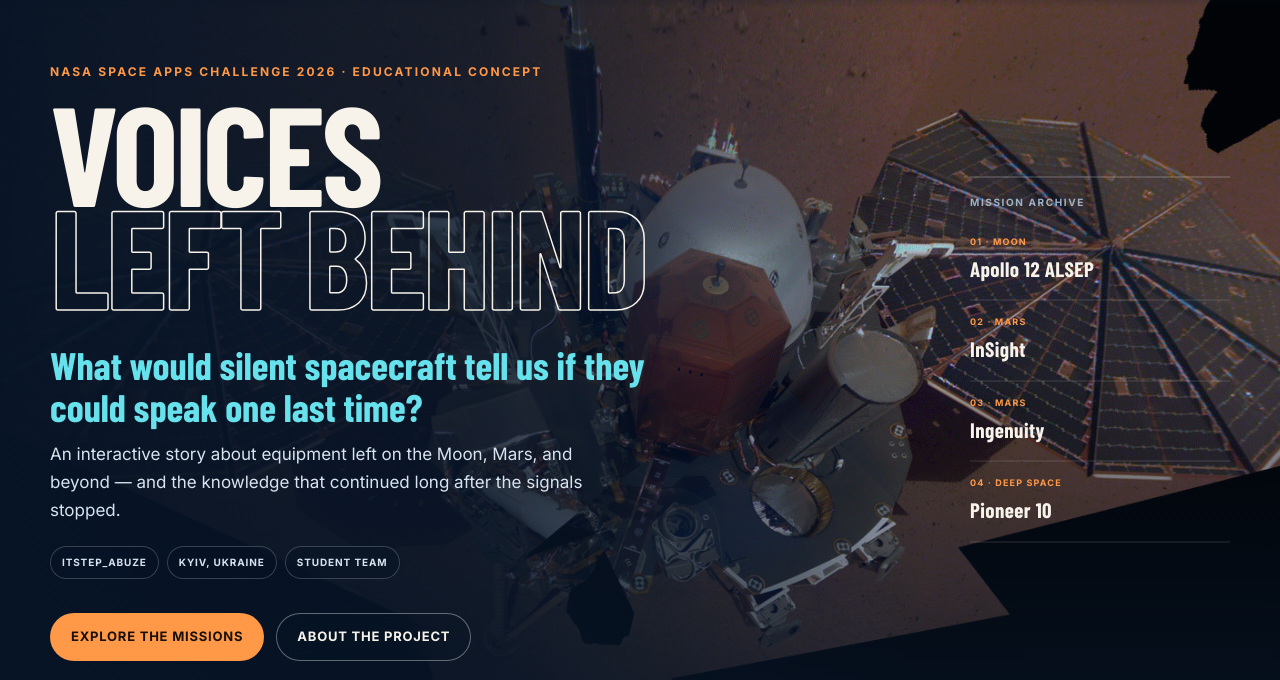
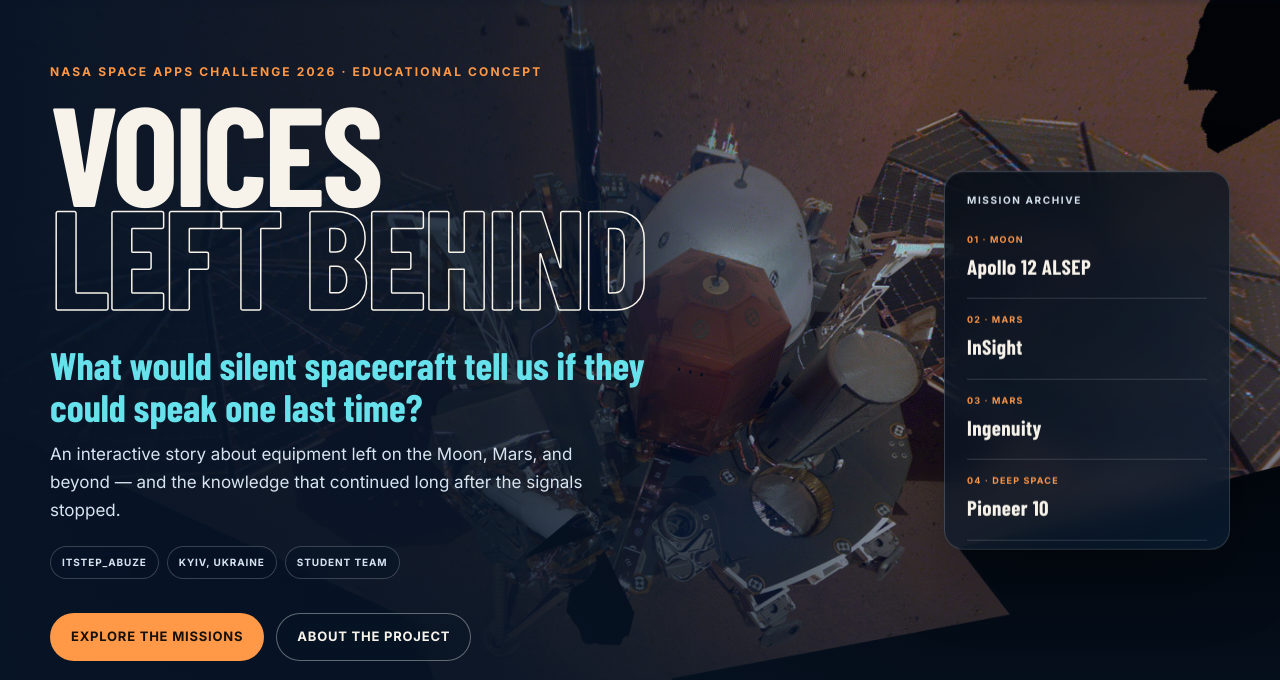
Before and after one commit to Shartiq/Voices-Left-Behind, a plain HTML site: page index.html in a window 1280 px wide. Shown: the part 68-748 px from the top of the page. Drawn offline with nearby package versions, Linux system fonts and the light colour scheme; a web font is replaced by a local one.

Commit message:
improve mission archive readability and update GitHub Pages URL

```diff
--- a/index.html
+++ b/index.html
@@ -12,12 +12,12 @@
     <meta property="og:title" content="Voices Left Behind | NASA Space Apps 2026">
     <meta property="og:description"
         content="Four silent machines. Four verified mission histories. One interactive story about the science that remained.">
-    <meta property="og:url" content="https://voices-left-behind-nasa-2026.vividllama2.chatgpt.site/">
+    <meta property="og:url" content="https://shartiq.github.io/Voices-Left-Behind/">
     <meta property="og:image"
-        content="https://voices-left-behind-nasa-2026.vividllama2.chatgpt.site/assets/insight-selfie.png">
+        content="https://shartiq.github.io/Voices-Left-Behind/assets/insight-selfie.png">
     <meta name="twitter:card" content="summary_large_image">
     <title>Voices Left Behind | NASA Space Apps 2026</title>
-    <link rel="canonical" href="https://voices-left-behind-nasa-2026.vividllama2.chatgpt.site/">
+    <link rel="canonical" href="https://shartiq.github.io/Voices-Left-Behind/">
     <link rel="preconnect" href="https://fonts.googleapis.com">
     <link rel="preconnect" href="https://fonts.gstatic.com" crossorigin>
     <link
--- a/styles.css
+++ b/styles.css
@@ -186,14 +186,20 @@ button { font: inherit; }
     z-index: 3;
     top: 50%;
     right: max(28px, calc((100vw - var(--max)) / 2));
-    width: 260px;
+    width: 286px;
+    padding: 20px 22px 8px;
     transform: translateY(-45%);
-    border-top: 1px solid rgba(255, 255, 255, .3);
+    border: 1px solid rgba(255, 255, 255, .16);
+    border-radius: 20px;
+    background: linear-gradient(145deg, rgba(4, 11, 20, .84), rgba(13, 34, 58, .62));
+    -webkit-backdrop-filter: blur(16px) saturate(125%);
+    backdrop-filter: blur(16px) saturate(125%);
+    box-shadow: 0 24px 70px rgba(0, 0, 0, .38), inset 0 1px 0 rgba(255, 255, 255, .06);
 }
 
 .hero-mission-index>p {
-    margin: 16px 0 10px;
-    color: var(--muted);
+    margin: 0 0 10px;
+    color: var(--pale);
     font-size: 10px;
     font-weight: 800;
     letter-spacing: .16em;
```
Also changed, not shown: 1 other file.
